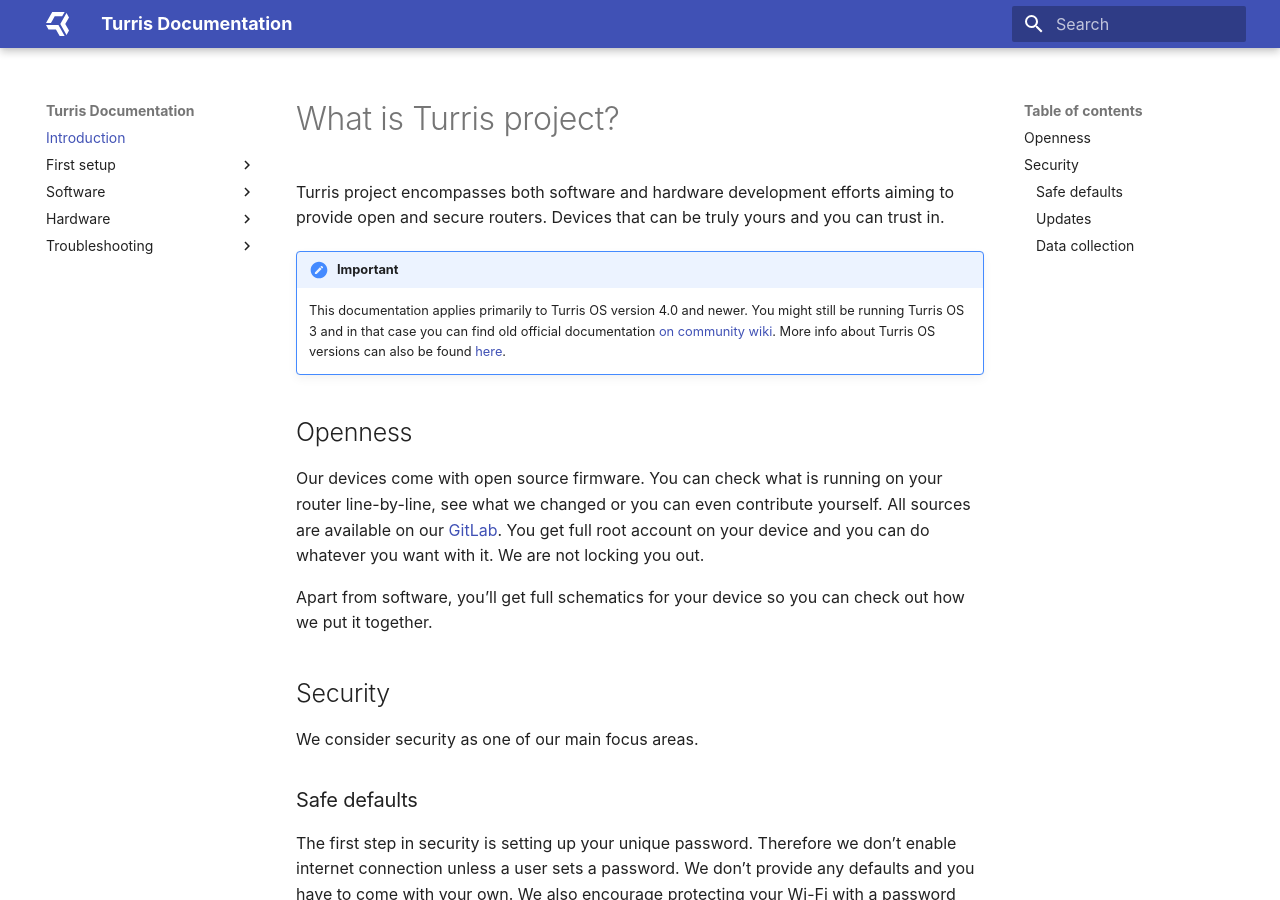
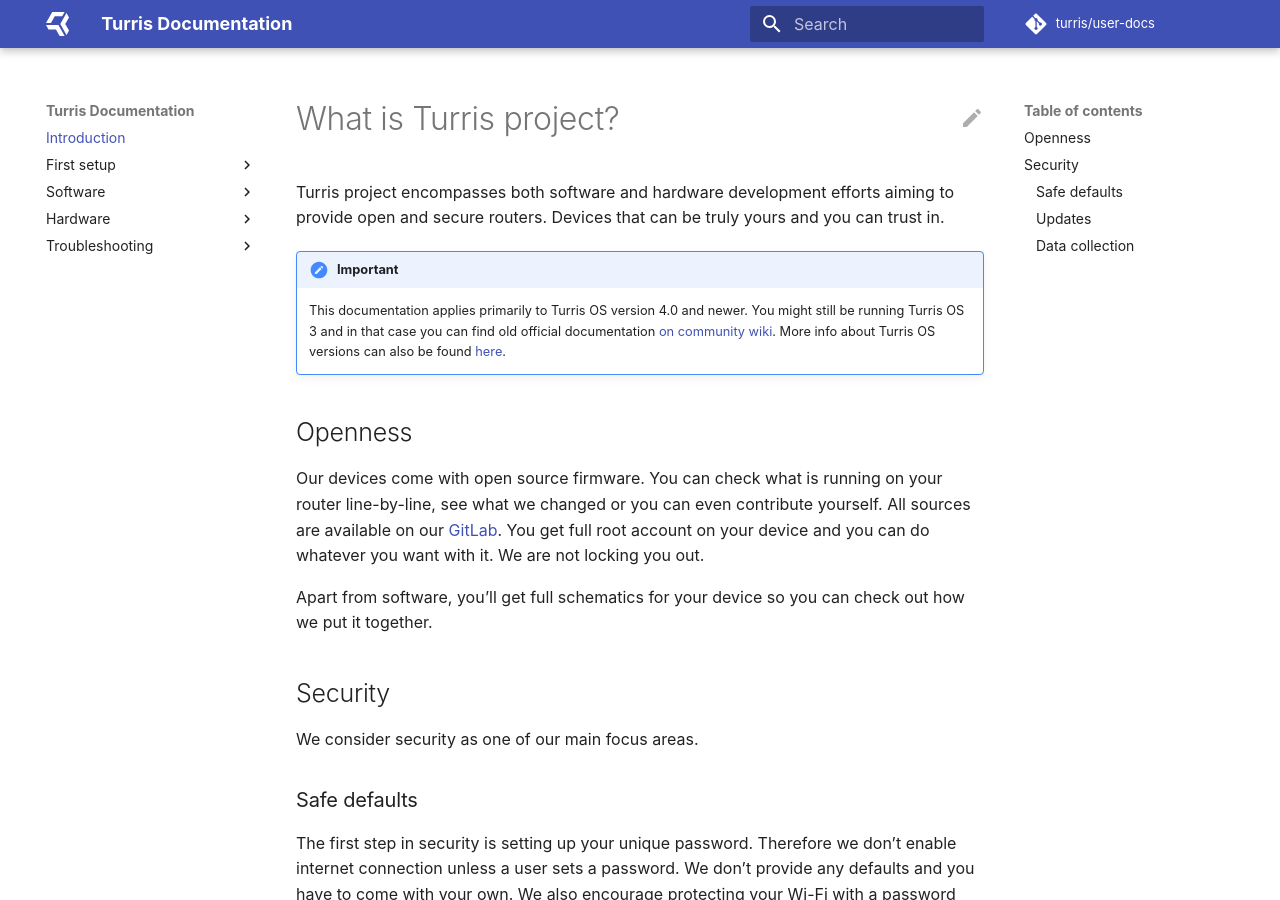
Before and after one commit to turris-cz/user-docs, an MkDocs documentation site: the page built from docs/index.md, in a window 1280 px wide and 900 px high. Built offline with MkDocs 1.6.1 and Material for MkDocs 9.7.7, drawn with Linux system fonts in a browser that asks for light colours.

Commit message:
Add GitLab repository

```diff
--- a/mkdocs.yml
+++ b/mkdocs.yml
@@ -1,7 +1,10 @@
-site_name: 'Turris Documentation'
-site_description: 'Official Turris documentation for both hardware and software'
-site_author: 'CZ.NIC z.s.p.o.'
-copyright: 'CC-BY-SA-4.0'
+site_name: Turris Documentation
+site_description: Official Turris documentation for both hardware and software
+site_author: CZ.NIC z.s.p.o.
+copyright: CC-BY-SA-4.0
+repo_url: 'https://gitlab.nic.cz/turris/user-docs'
+repo_name: 'turris/user-docs'
+edit_uri: 'https://gitlab.nic.cz/turris/user-docs/-/tree/master/docs'
 
 theme:
     name: 'material'
```
